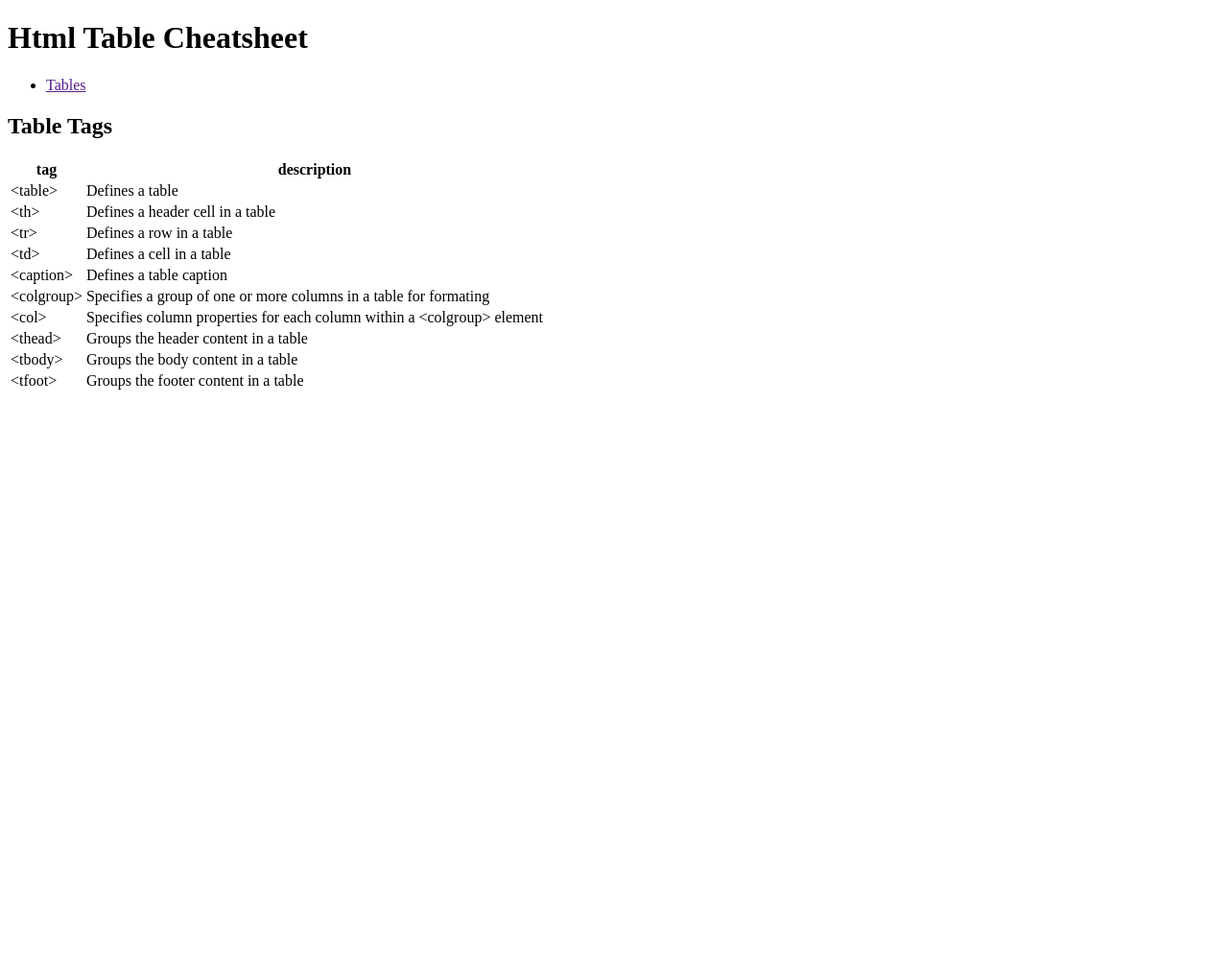
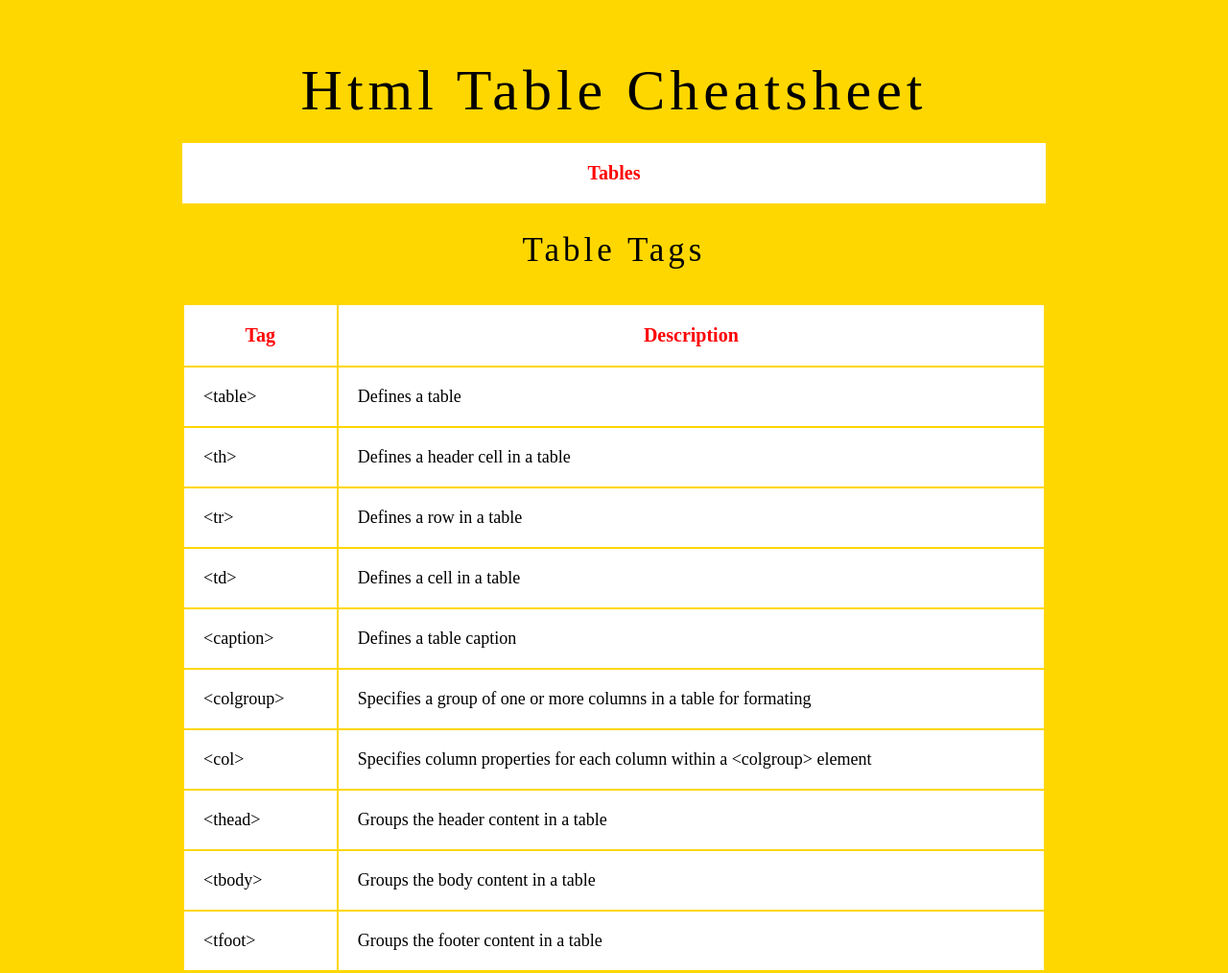
Before and after one commit to GrantHollington/cheatsheet_project, a plain HTML site: page index.html in a window 1280 px wide. Shown: the top 1014 px of the page at 96% size. Before the commit the page ends 800 px from the top, so only its background shows below. Drawn offline with Linux system fonts and the light colour scheme.

Commit message:
styling and comments added for styling

```diff
--- a/index.html
+++ b/index.html
@@ -8,6 +8,7 @@
     <title>Html Table Cheatsheet</title>
 </head>
 <body>
+    <div class="wrapper">
     <header>
         <h1>Html Table Cheatsheet</h1>
         <nav>
@@ -69,5 +70,9 @@
             </tbody>
         </table>
     </div>
+    <footer>
+        <p>Created by Grant Hollington <br>Copyright &copy; 2022 <br>Codecademy Project</p>
+    </footer>
+    </div>
 </body>
 </html>
--- a/style.css
+++ b/style.css
@@ -0,0 +1,104 @@
+/*font styling and background color*/
+body {
+    font-family: 'Times New Roman', Times, serif;
+    text-align: center;
+    background-color: gold ;
+    margin: 0;
+    padding: 0;
+}
+
+/*box sizing for page*/
+* {
+    box-sizing: border-box;
+}
+
+/*styling for h1*/
+h1 {
+    font-size: 60px;
+    font-weight: 400;
+    letter-spacing: 5px;
+    width: inherit;
+    margin: 0 auto;
+    padding: 20px;
+}
+
+/*styling for h2*/
+h2 {
+    font-size: 35px;
+    font-weight: 400;
+    letter-spacing: 4px;
+    margin-bottom: 15px;
+}
+
+/*placement of entire content on page*/
+.wrapper {
+    width: 900px;
+    margin: 40px auto 0 auto;
+}
+
+/*styling for navbar*/
+nav ul {
+    background-color: white;
+    color:  red;
+    width: 500;
+    padding: 20px;
+    list-style-type: none;
+    margin: 0 auto;
+    overflow: hidden;
+}
+
+/*styling for ul*/
+ul {
+    padding: 20px;
+    background-color: white;
+    margin: 20px;
+    overflow: hidden;
+}
+
+/*styling for li text*/
+li a {
+    text-decoration: none;
+    color: red;
+    font-weight: bold;
+    font-size: 20px;
+    float: inherit;
+    width: 60px;
+}
+
+/*color of nav list changes to black when mouse hovers*/
+li a:hover {
+    color: black;
+}
+
+/*sizing for table*/
+table {
+    margin: 0 auto;
+    padding: 20px 0;
+    width: 100%;
+}
+
+/*styling for table header text*/
+th {
+    color: red;
+    background-color: white;
+    font-size: 20px;
+    padding: 20px;
+    text-transform: capitalize;
+}
+
+/*styling for table cell*/
+td {
+    background-color: white;
+    font-size: 18px;
+    text-align: left;
+    padding: 20px;
+}
+
+/*styling for footer*/
+footer {
+    font-size: 15px;
+    border: solid 5px white;
+    border-radius: 5px;
+    display: inline-block;
+    padding: 12px;
+}
```
